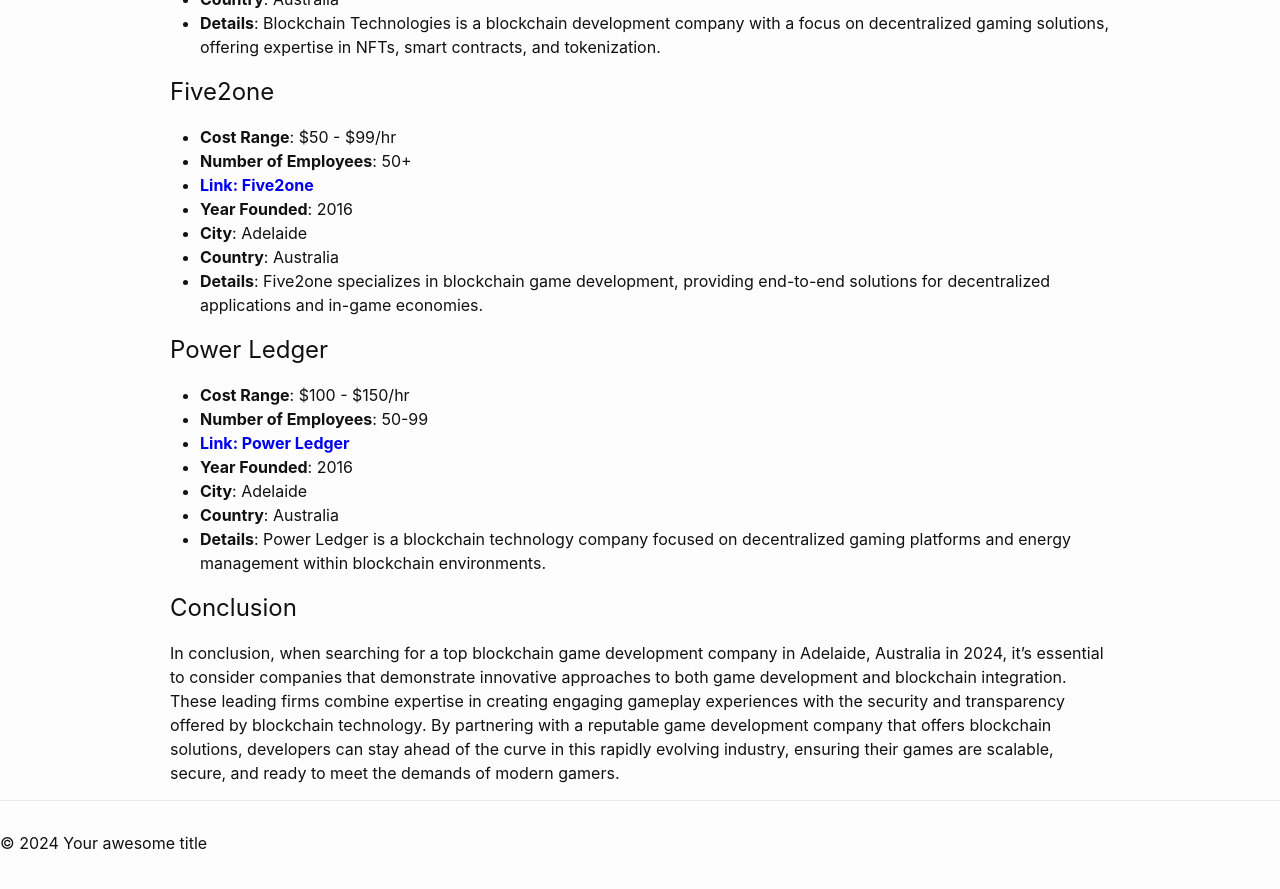
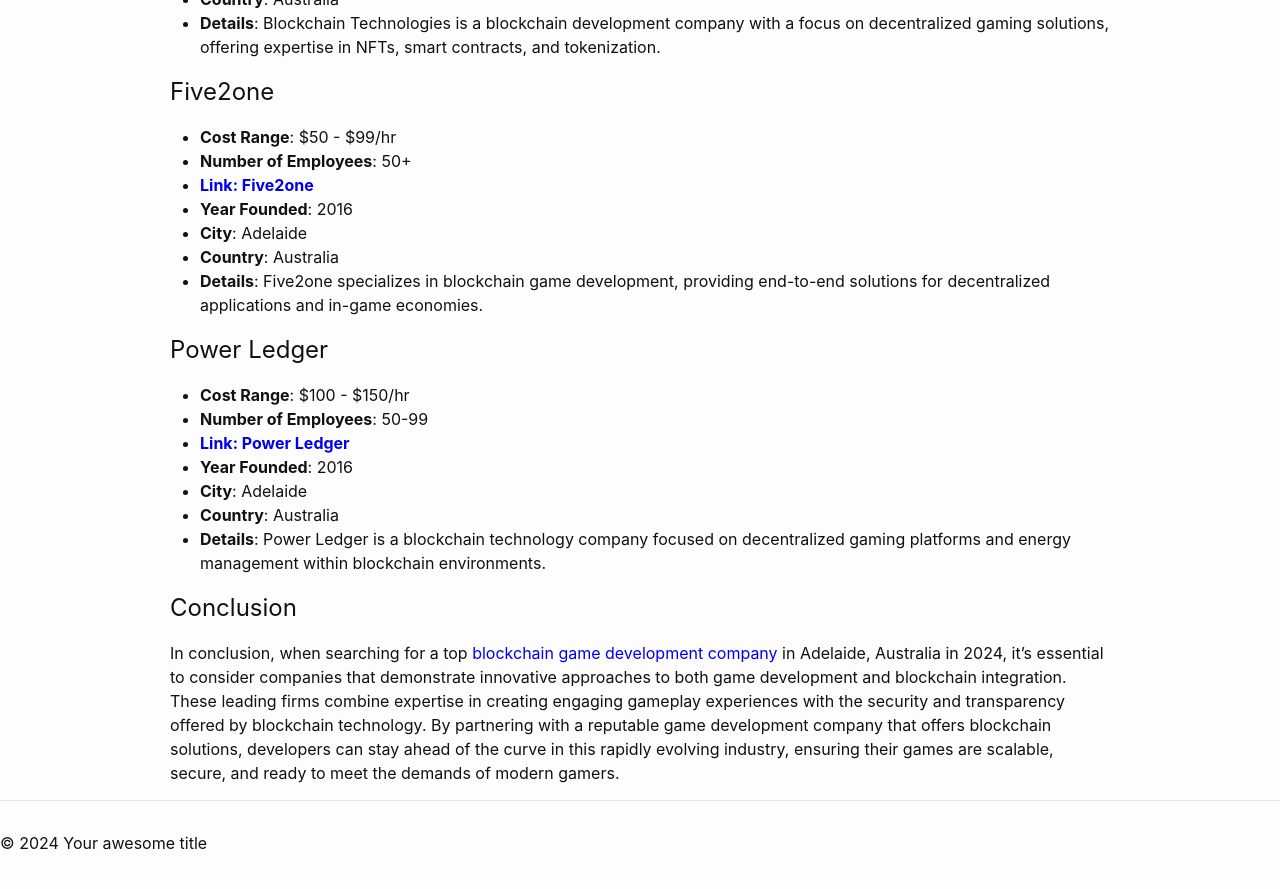
Before and after one commit to samcorp024/jekyll, a Jekyll site: the page built from _posts/2024-09-23-Top-Blockchain-Game-Development-Companies-in-Adelaide-Australia-in-2024.md, in a window 1280 px wide and 900 px high, scrolled down 2379 px. Shown: the top 889 px of the window. Built offline with Jekyll 4.4.1, drawn with Linux system fonts in a browser that asks for light colours; some of the changed lines change nothing that is shown.

Commit message:
Update 2024-09-23-Top-Blockchain-Game-Development-Companies-in-Adelaide-Australia-in-2024.md

```diff
--- a/_posts/2024-09-23-Top-Blockchain-Game-Development-Companies-in-Adelaide-Australia-in-2024.md
+++ b/_posts/2024-09-23-Top-Blockchain-Game-Development-Companies-in-Adelaide-Australia-in-2024.md
@@ -113,4 +113,6 @@
 
 ## Conclusion
 
-In conclusion, when searching for a top blockchain game development company in Adelaide, Australia in 2024, it's essential to consider companies that demonstrate innovative approaches to both game development and blockchain integration. These leading firms combine expertise in creating engaging gameplay experiences with the security and transparency offered by blockchain technology. By partnering with a reputable game development company that offers blockchain solutions, developers can stay ahead of the curve in this rapidly evolving industry, ensuring their games are scalable, secure, and ready to meet the demands of modern gamers.
+In conclusion, when searching for a top <span
+            class="c1"><a class="c4"
+                href="https://www.google.com/url?q=https://sdlccorp.com/services/games/blockchain-game-development-company/&amp;sa=D&amp;source=editors&amp;ust=1724410720621983&amp;usg=AOvVaw3sobKdvIeR6WedIPsg5Add">blockchain game development company</a></span> in Adelaide, Australia in 2024, it's essential to consider companies that demonstrate innovative approaches to both game development and blockchain integration. These leading firms combine expertise in creating engaging gameplay experiences with the security and transparency offered by blockchain technology. By partnering with a reputable game development company that offers blockchain solutions, developers can stay ahead of the curve in this rapidly evolving industry, ensuring their games are scalable, secure, and ready to meet the demands of modern gamers.
```
